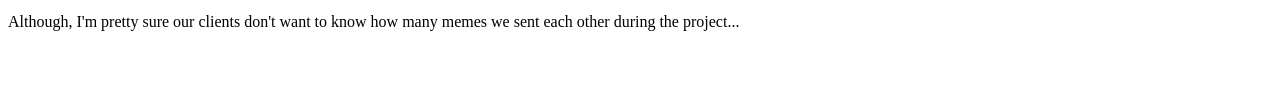
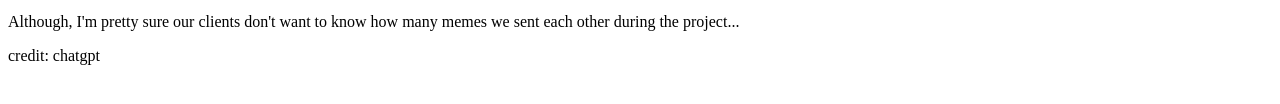
Before and after one commit to Binhum/bin, a plain HTML site: page index.html in a window 1280 px wide. Shown: the part 286-390 px from the top of the page. Drawn offline with Linux system fonts and the light colour scheme.

Commit message:
Update index.html

```diff
--- a/index.html
+++ b/index.html
@@ -11,5 +11,8 @@
 	<p>Our group chat quickly became a mix of coding talk and humorous banter. In fact, we even started a weekly "Worst Code of the Week" contest to see who could come up with the most convoluted, unreadable code.</p>
 	<p>Despite all the jokes and distractions, we managed to stay focused enough to complete a few projects and even landed a few freelance gigs. Who knew that a little bit of humor could be such a great motivator?</p>
 	<p>Although, I'm pretty sure our clients don't want to know how many memes we sent each other during the project...</p>
+
+	<p>credit: chatgpt</p>
+
 </body>
 </html>
```
